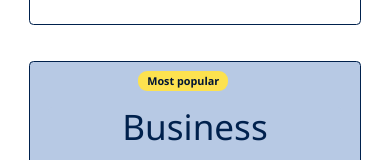
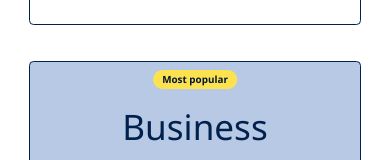
Before and after one commit to kom42ec/css-sandbox, a plain HTML site: page index.html in a window 390 px wide. Shown: the part 8625-8785 px from the top of the page. Drawn offline with Linux system fonts and the light colour scheme.

Commit message:
absolute position solved

```diff
--- a/queries.css
+++ b/queries.css
@@ -136,8 +136,4 @@
   #pricing ul li p {
     margin-top: 1rem;
   }
-
-  #pricing .popular {
-    left: 12rem;
-  }
 }
--- a/style.css
+++ b/style.css
@@ -477,14 +477,14 @@ input[type="reset"] {
   position: relative;
 }
 #pricing .popular {
-  font-size: 1.2rem;
+  font-size: 1.1rem;
   background-color: #fde24f;
   color: #001534;
   padding: 0.5rem 1rem;
   border-radius: 1rem;
   position: absolute;
-  top: 1rem;
-  left: 8.4rem;
+  top: 1.5%;
+  transform: translate(-50%, 0);
 }
 #pricing .btn-blue {
   background-color: var(--lightHeadline);
```
